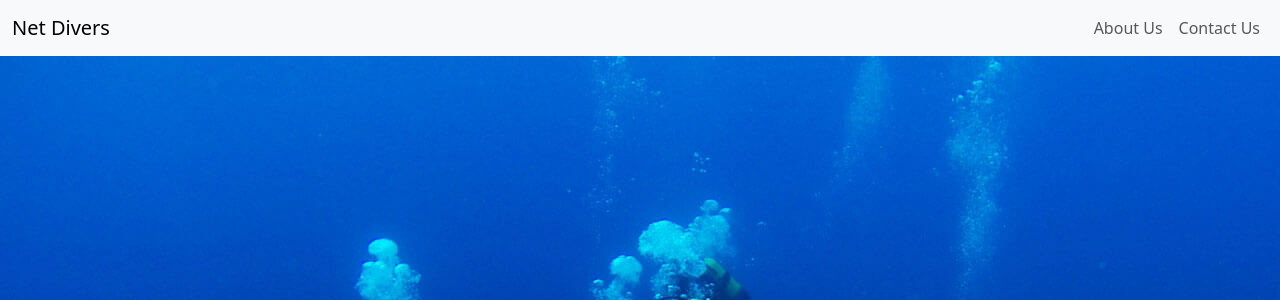
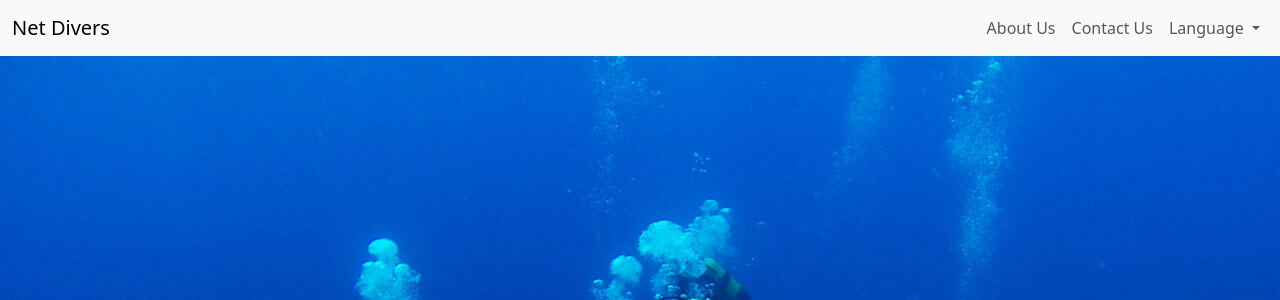
Before and after one commit to parides55/net-divers-flask-i18next, a Flask app: page / in a window 1280 px wide. Shown: the top 300 px of the page. Run offline with Flask 3, Linux system fonts and the light colour scheme.

Commit message:
add language selector button

```diff
--- a/templates/base.html
+++ b/templates/base.html
@@ -29,6 +29,19 @@
                     </li>
                     <li class="nav-item">
                         <a class="nav-link" href="#footer-section">Contact Us</a>
+                    </li>
+                    <li class="nav-item">
+                        <ul class="navbar-nav">
+                            <li class="nav-item dropdown">
+                                <a class="nav-link dropdown-toggle" href="#" role="button" data-bs-toggle="dropdown" aria-expanded="false">
+                                    Language
+                                </a>
+                                <ul class="dropdown-menu">
+                                    <li><a class="dropdown-item" href="?lang=en">English</a></li>
+                                    <li><a class="dropdown-item" href="?lang=el">Ελληνικά</a></li>
+                                </ul>
+                            </li>
+                        </ul>
                     </li>
                 </ul>
             </div>
```
